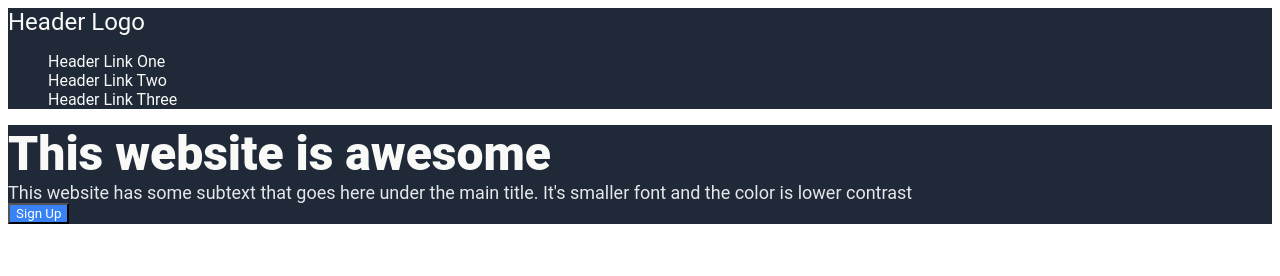
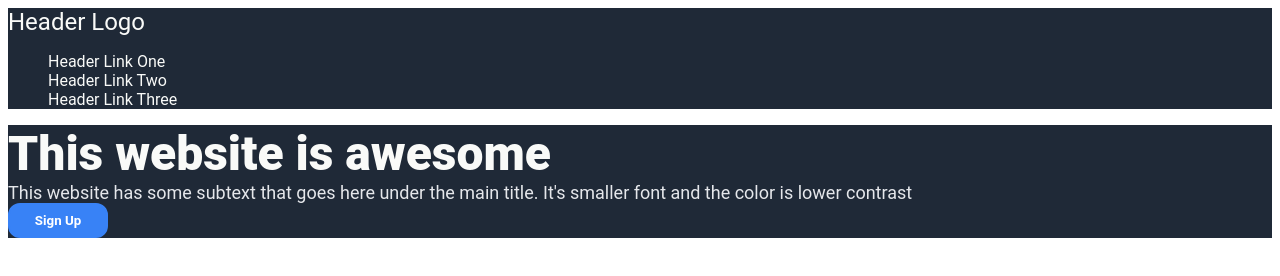
Before and after one commit to YashodhanM/odin-landing-project, a plain HTML site: page index.html in a window 1280 px wide. Drawn offline with Linux system fonts and the light colour scheme.

Commit message:
Edit style.css: Added style to the hero-section button

```diff
--- a/style.css
+++ b/style.css
@@ -32,5 +32,11 @@ ul{
 
 button{
     background-color: #3882F6;
+    border-color: #3882F6;
+    border-style: solid;
     color: white;
+    font-weight: bold;
+    border-radius: 12px;
+    width: 100px;
+    height: 35px;
 }
```
